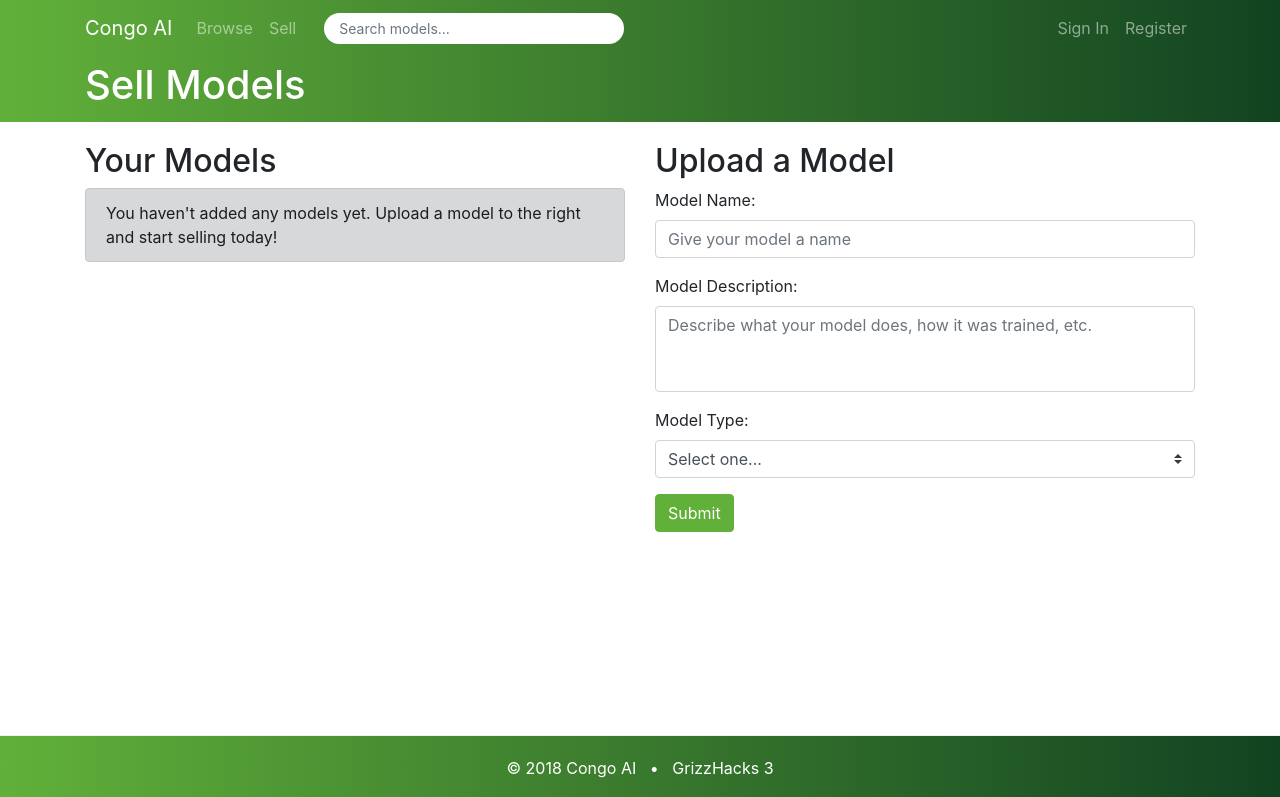
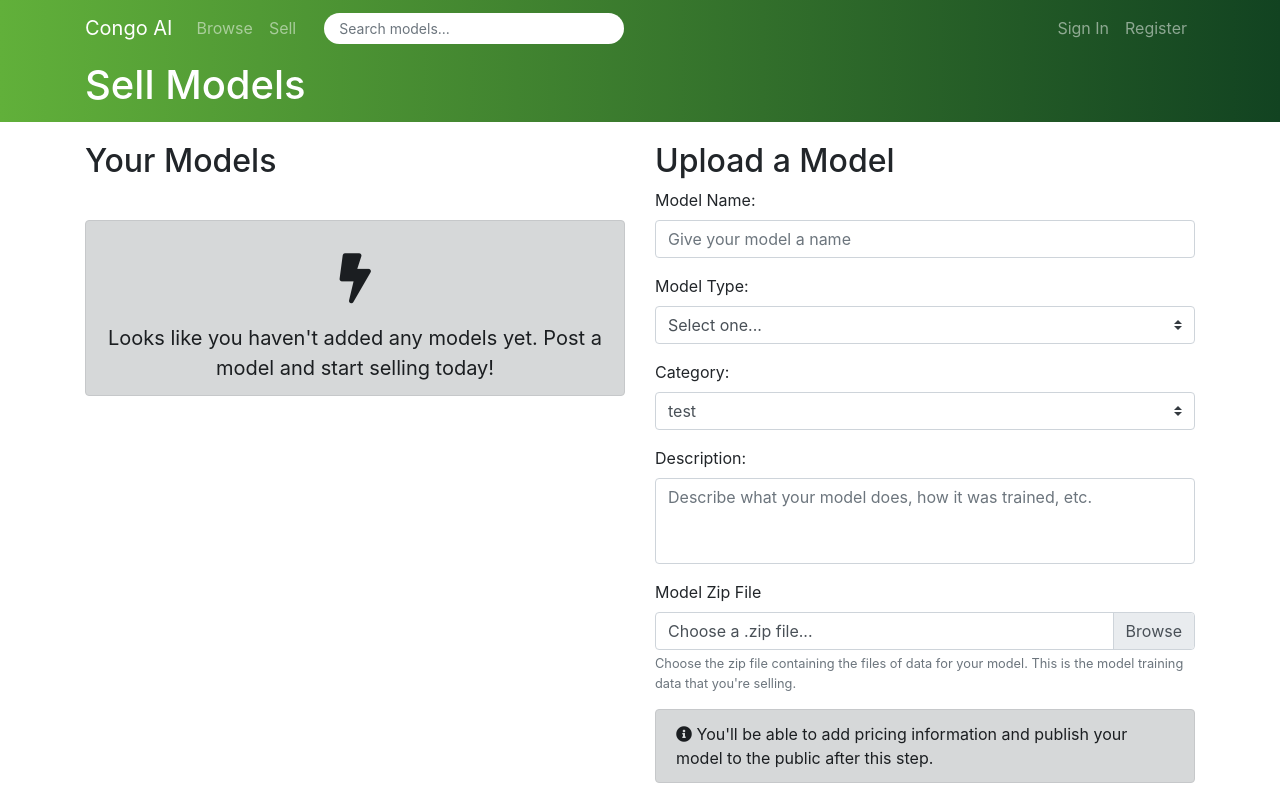
Before and after one commit to nathan815/CongoAI, a Vue app in the folder frontend/: page /sell in a window 1280 px wide. Shown: the top 797 px of the page. Built offline with nearby package versions, Linux system fonts and the light colour scheme; what vue-toasted would draw is missing.

Commit message:
Added more fields to upload model form

```diff
--- a/frontend/src/components/seller/UploadModel.vue
+++ b/frontend/src/components/seller/UploadModel.vue
@@ -2,20 +2,27 @@
   export default {
     data() {
       return {
+        error: null,
         types: {
           0: 'Select one...',
           turiCreate: 'Turi Create',
           tensorflow: 'Tensorflow',
           keras: 'Keras'
         },
+        categories: ['test','test2'],
         form: {
-          type: 0
+          type: 0,
+          category: 'test',
+          price: null,
+          file: null,
         }
       }
     },
     methods: {
       onSubmit() {
-
+        if(this.form.type === 0) {
+          this.error = 'Please select a type';
+        }
       },
     }
   }
@@ -23,7 +30,8 @@
 <template>
   <div>
     <h2>Upload a Model</h2>
-    <b-form @submit="onSubmit">
+    <b-alert :show="error" variant="danger">{{ error }}</b-alert>
+    <b-form @submit.prevent="onSubmit">
         <b-form-group label="Model Name:"
                       label-for="modelName">
           <b-form-input id="modelName"
@@ -33,24 +41,59 @@
                         placeholder="Give your model a name">
           </b-form-input>
         </b-form-group>
-        <b-form-group label="Model Description:"
+
+        <b-form-group label="Model Type:"
+                      label-for="modelType">
+          <b-form-select id="modelType"
+                        :options="types"
+                        required
+                        v-model="form.type" />
+        </b-form-group>
+
+        <b-form-group label="Category:"
+                      label-for="category">
+          <b-form-select id="category"
+                        :options="categories"
+                        required
+                        v-model="form.category" />
+        </b-form-group>
+
+        <b-form-group label="Description:"
                       label-for="modelDesc">
           <b-form-textarea id="textarea1"
                            v-model="form.desc"
+                           required
                            placeholder="Describe what your model does, how it was trained, etc."
                            :rows="3"
                            :max-rows="6" />
           </b-form-input>
         </b-form-group>
-        <b-form-group label="Model Type:"
-                      label-for="modelType">
-          <b-form-select id="modelType"
-                        :options="types"
-                        required
-                        v-model="form.type">
-          </b-form-select>
+
+        <b-form-group label="Model Zip File"
+                      label-for="modelDesc"
+                      description="Choose the zip file containing the files of data for your model. This is the model training data that you're selling.">
+          <b-form-file v-model="form.file" :state="form.file || null" accept="application/zip"
+                       required placeholder="Choose a .zip file..." />
         </b-form-group>
-        <b-button type="submit" variant="primary">Submit</b-button>
+
+        <!--<b-form-group label="List Price"
+                      label-for="listPrice">
+          <b-input-group size="lg" prepend="$">
+            <b-form-input id="listPrice"
+                          type="number"
+                          step="0.01"
+                          v-model="form.price"
+                          required
+                          placeholder="0.00" />
+          </b-input-group>
+        </b-form-group>-->
+
+        <b-alert variant="dark" show class="mb-3">
+          <i class="fa fa-info-circle"></i>
+          You'll be able to add pricing information and publish your model to the public after this step.
+        </b-alert>
+
+        <b-button type="submit" variant="primary" size="lg">Upload Model</b-button>
       </b-form>
   </div>
 </template>
--- a/frontend/src/components/seller/YourModels.vue
+++ b/frontend/src/components/seller/YourModels.vue
@@ -1,6 +1,21 @@
 <template>
   <div>
     <h2>Your Models</h2>
-    <b-alert variant="dark" show>You haven't added any models yet. Upload a model to the right and start selling today!</b-alert>
+    <b-alert variant="dark" show class="no-models">
+      <i class="fa fa-bolt"></i>
+      Looks like you haven't added any models yet. Post a model and start selling today!
+    </b-alert>
   </div>
 </template>
+<style scoped lang="scss">
+.no-models {
+  margin-top: 40px;
+  text-align: center;
+  font-size: 20px;
+  .fa {
+    font-size: 50px;
+    display: block;
+    margin: 20px 0;
+  }
+}
+</style>
```
